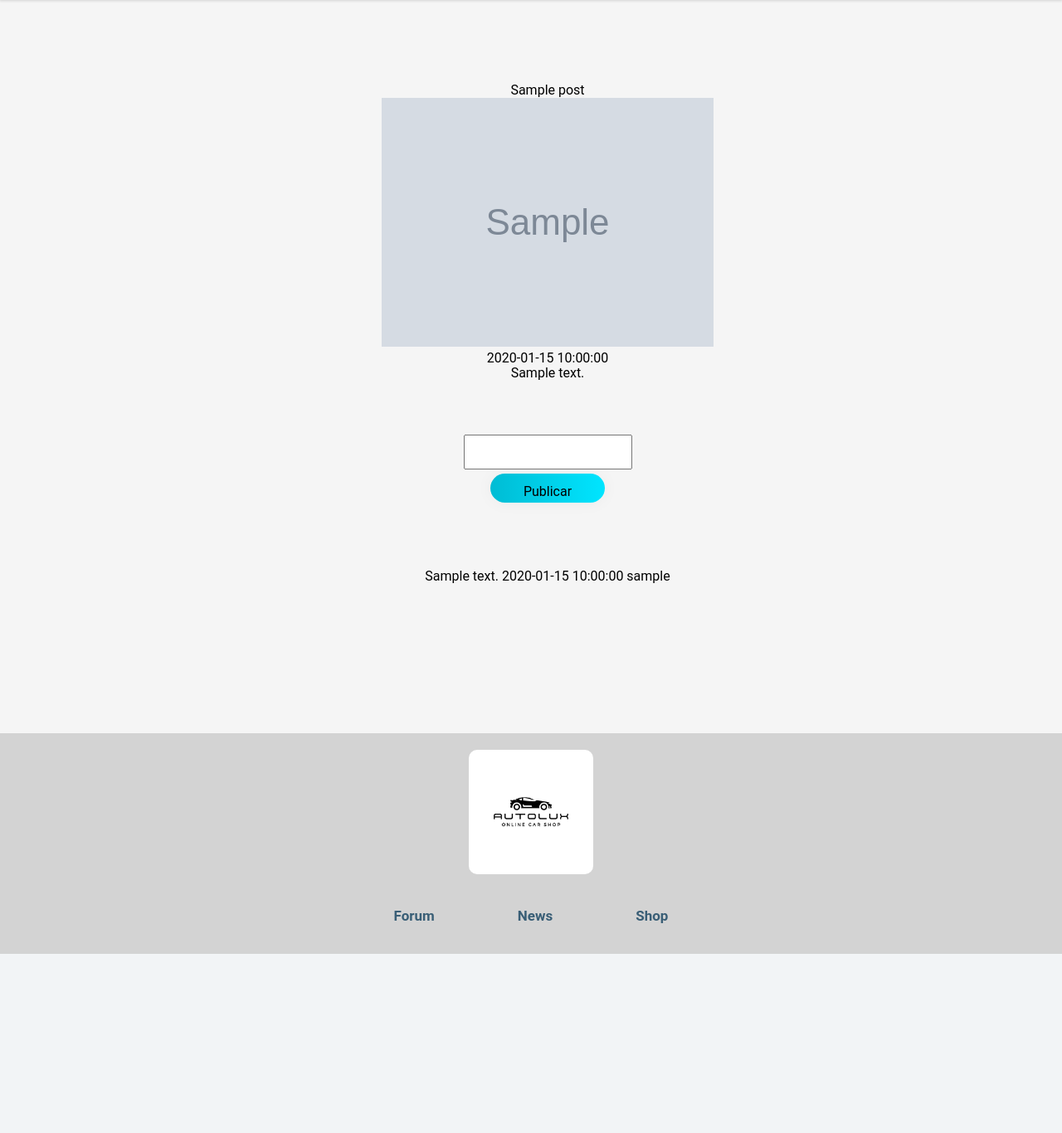
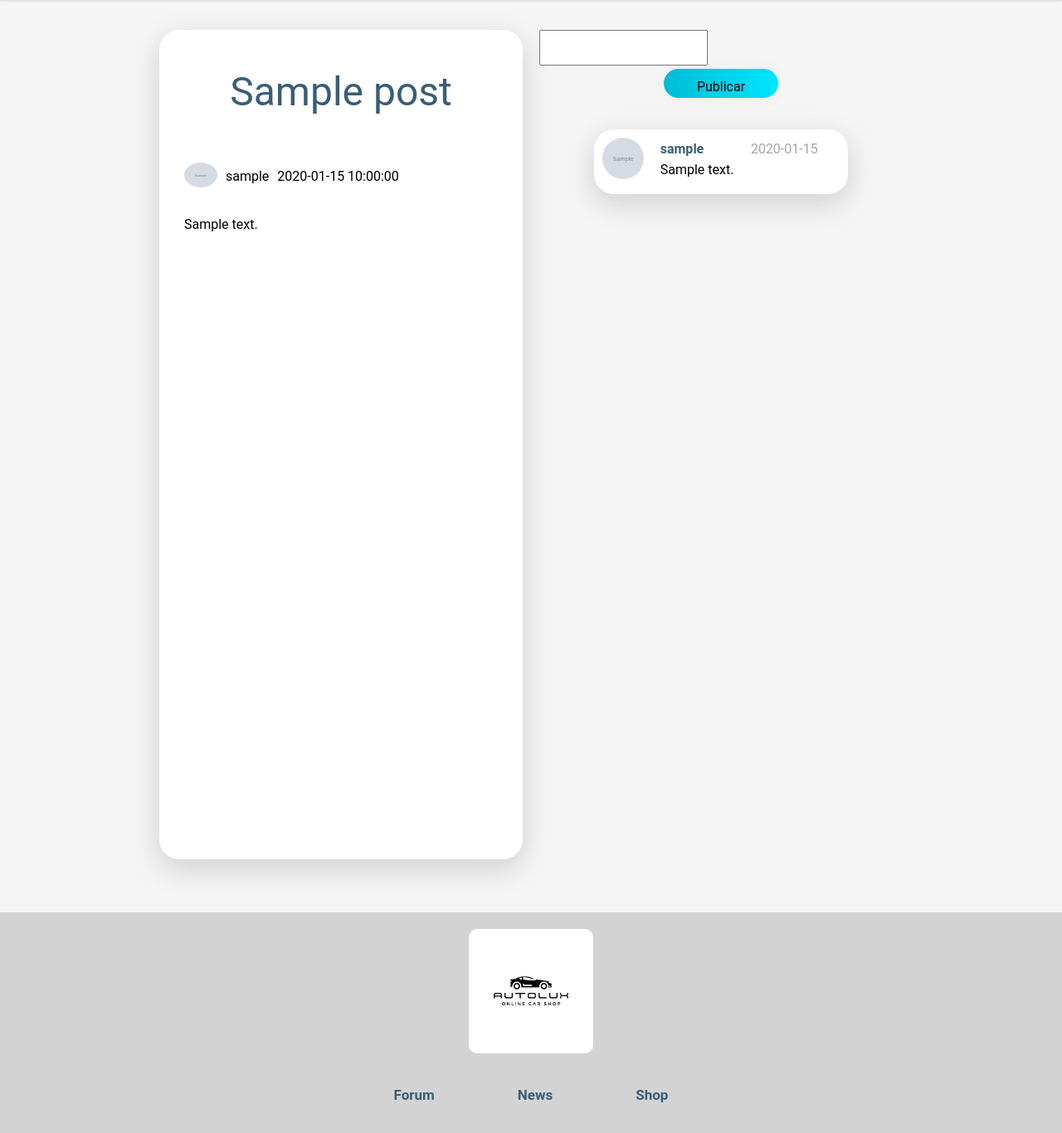
Before and after one commit to leonardocandio/AutoLux, a Flask app: page /forum/1 in a window 1280 px wide. Shown: the part 100-1466 px from the top of the page at 83% size. Before the commit the page ends 1250 px from the top, so only its background shows below. Run offline with Flask 2, Linux system fonts and the light colour scheme; a user stored in the database is signed in; tables that the repository leaves empty hold one stand-in row (values such as "Sample post"); grey boxes marked "Sample" are stand-in pictures.

Commit message:
feat(frontend) comentarios estilizados

```diff
--- a/app/blueprints/forum/forum_routes.py
+++ b/app/blueprints/forum/forum_routes.py
@@ -46,7 +46,7 @@ def post(id):
     return render_template("post.html", posts=[post_q], form=form, comments=comments, validate=validate)
 
 
-@forum.route('/<id>/create_comment', methods=['GET', 'POST'])
+@forum.route('/<id>/create-comment', methods=['GET', 'POST'])
 def create_comment(id):
     post_q = Post.query.get_or_404(id)
     body = request.get_json()
@@ -58,11 +58,26 @@ def create_comment(id):
         db.session.commit()
         return jsonify({
             "body": comment.body,
+            "img": comment.author.image_url,
             "author": comment.author.username,
-            "last_updated": comment.last_updated})
+            "last_updated": comment.last_updated.strftime("%Y-%m-%d")})
     except Exception as e:
         print(e)
         db.session.rollback()
+
+
+@forum.route('/<id>/delete-comment', methods=['GET', 'POST'])
+def delete_comment(id):
+    try:
+        comment = Comment.query.get_or_404(id)
+        db.session.delete(comment)
+        db.session.commit()
+        success = True
+    except Exception as e:
+        success = False
+        print(e)
+        db.session.rollback()
+    return jsonify({"success": success})
 
 
 @forum.app_context_processor
--- a/app/blueprints/forum/templates/post.html
+++ b/app/blueprints/forum/templates/post.html
@@ -1,49 +1,55 @@
 {% extends "base.html" %}
 
 {% block body %}
-    <div class="container">
+    <div class="post-container">
         {% for post in posts %}
             <div class="main-post">
                 <div class="post-main-title">
                     {{ post.title }}
                 </div>
                 <div class="post-author-image">
-                    <img src="{{ post.author.image_url }}" alt="profile-picture">
+                    <img style="width:40px;height:auto;border-radius:50%"
+                         src="{{ post.author.image_url }}"
+                         alt="profile-picture">
+                </div>
+                <div class="post-author">
+                    {{ post.author.username }}
                 </div>
                 <div class="post-main-date">
                     {{ post.created_at }}
-                </div>
-                <div class="post-author">
-                    {{ post.author.nickname }}
                 </div>
                 <div class="post-body">
                     {{ post.body }}
                 </div>
             </div>
         {% endfor %}
-        <div>
-            <form method="post" class="form form-comment" id="form-comment">
+        <div class="all-comments">
+
+            <div class="form-container">
+                <form method="post" class="form-comment" id="form-comment">
                     {{ form.csrf_token }}
                     {{ form.body() }}
                     {{ form.submit(class_="btn btn-submit") }}
                 </form>
             </div>
-        <div>
+            <div class="comment-container">
                 <ul class="comments" id="comments">
                     {% for comment in comments %}
                         <li class="comment">
-                            <span class="comment comment-body">
+                            <img src="{{ comment.author.image_url }}" class="comment-img" alt="img">
+                            <span class="comment-author">
+                                <a href="{{ url_for('profile.profile_page',id=comment.author.id) }}">{{ comment.author.username }}</a>
+                            </span>
+                            <span class="comment-date">
+                                {{ comment.last_updated.strftime('%Y-%m-%d') }}
+                            </span>
+                            <div class="comment-body">
                                 {{ comment.body }}
-                            </span>
-                        <span class="comment comment-date">
-                                {{ comment.last_updated }}
-                            </span>
-                        <span class="comment comment-author">
-                                {{ comment.author.username }}
-                            </span>
+                            </div>
                         </li>
                     {% endfor %}
                 </ul>
+            </div>
         </div>
     </div>
 {% endblock %}
--- a/app/static/comments.js
+++ b/app/static/comments.js
@@ -2,7 +2,7 @@ const commentForm = document.getElementById("form-comment");
 commentForm.onsubmit = function (e) {
     const commentBody = commentForm.elements.body.value;
     e.preventDefault();
-    fetch(`${window.location.pathname}/create_comment`, {
+    fetch(`${window.location.pathname}/create-comment`, {
         method: 'POST', body: JSON.stringify({
             'comment-body': commentBody
         }), headers: {
@@ -11,18 +11,25 @@ commentForm.onsubmit = function (e) {
     }).then(response => response.json()).then(function (jsonResponse) {
         console.log("jsonResponse", jsonResponse);
         const newComment = document.createElement('li');
-        const liBody = document.createElement('span');
+        const liBody = document.createElement('div');
         const liDate = document.createElement('span');
         const liAuthor = document.createElement('span');
+        const liImg = document.createElement('img');
+        const liAuthorA = document.createElement('a');
 
-        liBody.className = 'comment comment-body';
+        newComment.className = "comment";
+        liImg.className = 'comment-img';
+        liImg.src = jsonResponse["img"];
+        liBody.className = 'comment-body';
         liBody.appendChild(document.createTextNode(jsonResponse["body"]));
-        liDate.className = 'comment comment-date';
+        liDate.className = 'comment-date';
+        console.log(jsonResponse["last_updated"]);
         liDate.appendChild(document.createTextNode(jsonResponse["last_updated"]));
-        liAuthor.className = 'comment comment-author';
-        liAuthor.appendChild(document.createTextNode(jsonResponse["author"]));
+        liAuthor.className = 'comment-author';
+        liAuthorA.appendChild(document.createTextNode(jsonResponse["author"]));
+        liAuthor.appendChild(liAuthorA);
 
-        [liBody, liDate, liAuthor].forEach(liElement => {
+        [liImg, liAuthor, liDate, liBody].forEach(liElement => {
             newComment.appendChild(liElement);
         });
 
--- a/app/static/styles.css
+++ b/app/static/styles.css
@@ -654,7 +654,6 @@ PUBLISH
 .container {
     width: 100%;
     text-align: center;
-    padding: 100px 20px;
     display: block;
 }
 
@@ -691,3 +690,120 @@ PUBLISH
 h1 {
     padding: 30px 350px;
 }
+
+
+/*POST*/
+.post-container {
+    display: grid;
+    grid-gap: 20px;
+    width: 70%;
+    height: 100%;
+    margin: auto auto 5%;
+    grid-template-columns: 1fr 1fr;
+    grid-template-rows: minmax(500px, 1000px);
+    grid-template-areas:
+            "post all-comments";
+}
+
+
+.main-post {
+    display: grid;
+    align-items: center;
+    background: var(--color-background);
+    box-shadow: 0 11px 35px 2px rgba(0, 0, 0, 0.14);
+    border-radius: 1.5em;
+    grid-gap: 10px;
+    grid-area: post;
+    grid-template-columns: auto auto auto 1fr;
+    grid-template-rows: 15% auto 1fr;
+    grid-template-areas:
+    "title title title title"
+    "photo author date . "
+    "body body body body";
+}
+
+.post-main-title {
+    text-align: center;
+    grid-area: title;
+    color: var(--color-accent);
+    font-size: 300%;
+}
+
+.post-author-image {
+    padding-left: 30px;
+    grid-area: photo;
+}
+
+.post-main-date {
+    grid-area: date;
+}
+
+.post-body {
+    text-align: justify;
+    margin: 5% 30px;
+    grid-area: body;
+    align-self: start;
+}
+
+.post-author {
+    text-align: left;
+    grid-area: author;
+}
+
+.all-comments {
+    grid-area: all-comments;
+}
+
+.comment-container {
+    height: 90%;
+    overflow: auto;
+}
+
+.comment {
+    display: grid;
+    align-self: center;
+    width: 70%;
+    grid-template-columns: max-content auto auto;
+    grid-template-rows: 30px auto;
+    grid-template-areas:
+    "pic a time"
+    "pic b b";
+
+    background: var(--color-background);
+    border-radius: 1.5em;
+    box-shadow: 0 11px 35px 2px rgba(0, 0, 0, 0.14);
+}
+
+.comment-img {
+    grid-area: pic;
+    border-radius: 50%;
+    height: 50px;
+    width: 50px;
+    margin: 10px;
+    align-self: start;
+    justify-self: center;
+}
+
+.comment-author {
+    grid-area: a;
+    width: auto;
+    height: 10%;
+    margin: 15px 10px 20px;
+}
+
+.comment-date {
+    grid-area: time;
+    color: #a7a5a5;
+    width: auto;
+    margin: 15px 0px 20px 10px;
+}
+
+.comment-body {
+    grid-area: b;
+    width: 87%;
+    margin: 10px 0px 20px 10px;
+    text-align: justify;
+}
+
+.form-container {
+}
```
Lines whose indentation alone changed are shown as unchanged.
